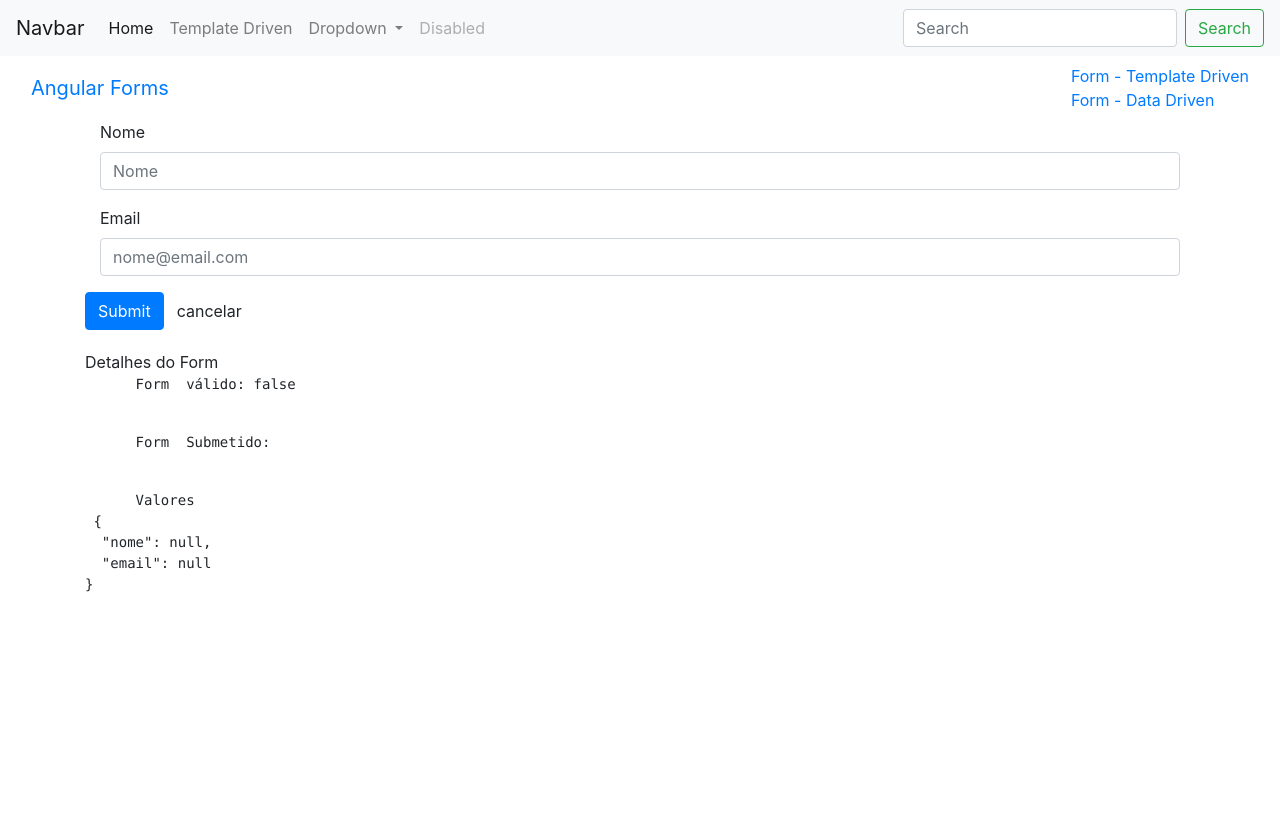
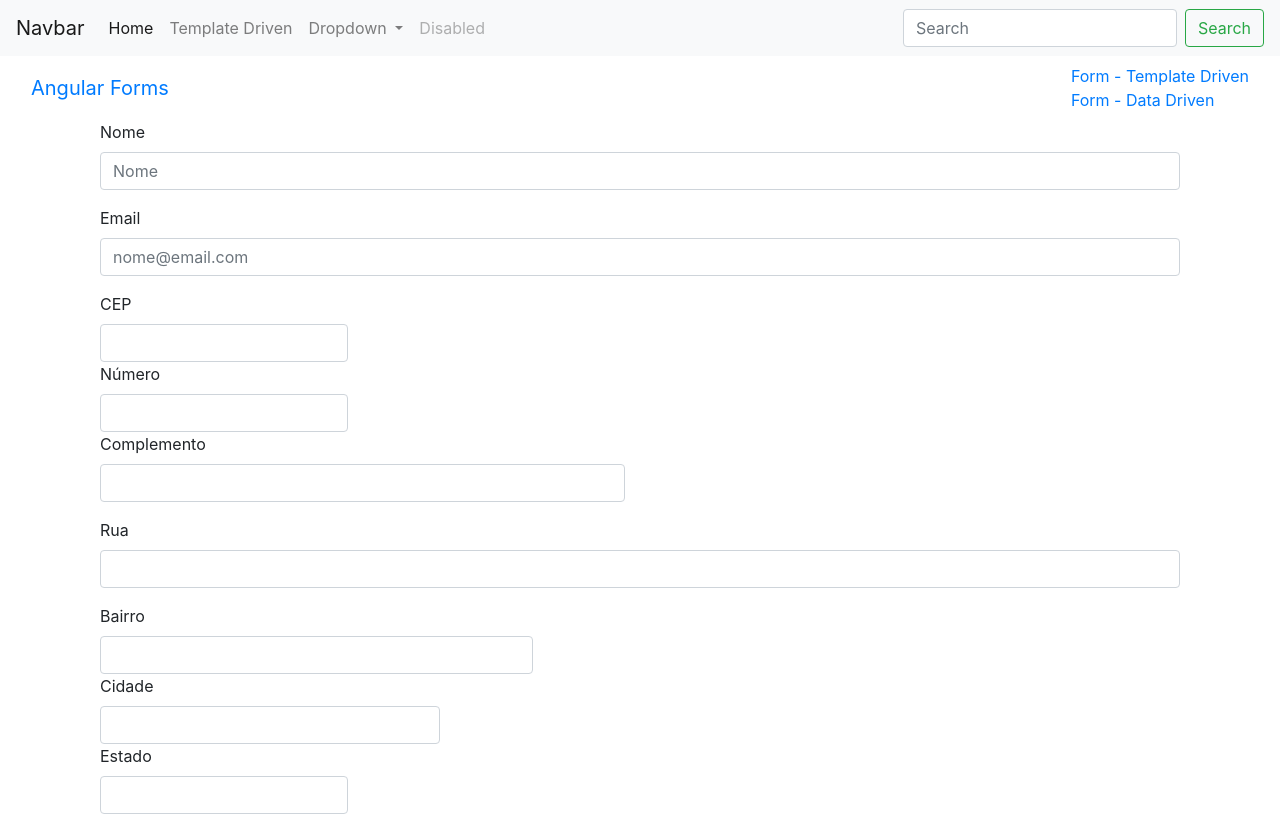
Before and after one commit to Erickrio/angular8, an Angular app: page /dataForm in a window 1280 px wide. Shown: the top 816 px of the page. Built offline with nearby package versions, Linux system fonts and the light colour scheme.

Commit message:
fazendo a migração de template driven para form reativo

```diff
--- a/src/app/data-form/data-form.component.html
+++ b/src/app/data-form/data-form.component.html
@@ -23,8 +23,7 @@
     <div class="col-sm-12">
       <input type="email" class="form-control" formControlName="email"
         id="email" placeholder="nome@email.com">
-    </div>
-  </div>
+
 
 <app-campo-control-erro
       [mostrarErro]="verificaValidTouched('email')"
@@ -36,8 +35,82 @@
     msgErro="Email é Inválido.">
 </app-campo-control-erro>
 
-  <button type="submit" class="btn btn-primary"
-    >Submit</button>
+  </div>
+</div>
+
+<div>
+
+  <div class="form-group">
+
+
+  <div class="col-md-3" [ngClass]="aplicaCssErro('cep')">
+      <label for="cep" class="control-label">CEP</label>
+      <input type="text" class="form-control" id="cep"  formControlName="cep">
+      <app-campo-control-erro
+        [mostrarErro]="verificaValidTouched('cep')"
+        msgErro="CEP é obrigatório.">
+      </app-campo-control-erro>
+    </div>
+
+    <div class="col-md-3"  [ngClass]="aplicaCssErro('numero')">
+      <label for="numero" class="control-label">Número</label>
+      <input type="text" class="form-control" id="numero" formControlName="numero">
+      <app-campo-control-erro
+        [mostrarErro]="verificaValidTouched('numero')"
+        msgErro="Número é obrigatório.">
+      </app-campo-control-erro>
+    </div>
+
+    <div class="col-md-6">
+      <label for="complemento" class="control-label">Complemento</label>
+      <input type="text" class="form-control" id="complemento" formControlName="complemento">
+    </div>
+
+  </div>
+
+  <div class="form-group" [ngClass]="aplicaCssErro('rua')">
+
+    <div class="col-sm-12">
+      <label for="rua" class="control-label">Rua</label>
+    </div>
+    <div class="col-sm-12">
+      <input type="text" class="form-control" name="rua" formControlName="rua">
+      <app-campo-control-erro
+        [mostrarErro]="verificaValidTouched('rua')" msgErro="Rua é obrigatório.">
+      </app-campo-control-erro>
+     </div>
+  </div>
+
+  <div class="form-group">
+    <div class="col-md-5" [ngClass]="aplicaCssErro('bairro')">
+      <label for="bairro" class="control-label">Bairro</label>
+      <input type="text" class="form-control" id="bairro" formControlName="bairro">
+      <app-campo-control-erro
+        [mostrarErro]="verificaValidTouched('bairro')" msgErro="Bairro é obrigatório.">
+      </app-campo-control-erro>
+    </div>
+
+    <div class="col-md-4" [ngClass]="aplicaCssErro('cidade')">
+      <label for="cidade" class="control-label">Cidade</label>
+      <input type="text" class="form-control" id="cidade" formControlName="cidade">
+      <app-campo-control-erro
+        [mostrarErro]="verificaValidTouched('cidade')" msgErro="Cidade é obrigatório.">
+      </app-campo-control-erro>
+    </div>
+
+    <div class="col-md-3" [ngClass]="aplicaCssErro('estado')">
+      <label for="estado" class="control-label">Estado</label>
+      <input type="text" class="form-control" id="estado" formControlName="estado">
+      <app-campo-control-erro
+        [mostrarErro]="verificaValidTouched('estado')"
+        msgErro="Estado é obrigatório.">
+      </app-campo-control-erro>
+    </div>
+  </div>
+
+  </div>
+
+  <button type="submit" class="btn btn-primary">Submit</button>
   <button class="btn" (click)="resetar()">cancelar</button>
 
 
--- a/src/app/data-form/data-form.component.ts
+++ b/src/app/data-form/data-form.component.ts
@@ -24,8 +24,16 @@
         Validators.required],
         // Validators.minLength(3),
         // Validators.maxLength(20)],
-      email:[null,[Validators.required,
-      Validators.email]]
+      email:[null,[Validators.required,Validators.email]],
+        cep:[null,Validators.required],
+        numero:[null,Validators.required],
+        complemento:[null],
+        rua:[null,Validators.required],
+        bairro:[null,Validators.required],
+        cidade:[null,Validators.required],
+        estado:[null,Validators.required]
+
+
     });
   }
 
@@ -53,12 +61,12 @@
     }
   }
 
-  verificaValidTouched(campo){
+  verificaValidTouched(campo: string){
    return !this.formulario.get(campo).valid && this.formulario.get(campo).touched;
   }
 
 
-  aplicaCssErro(campo){
+  aplicaCssErro(campo : string){
     return {
       'has-error': this.verificaValidTouched(campo),
       'has-feedback': this.verificaValidTouched(campo)
```
